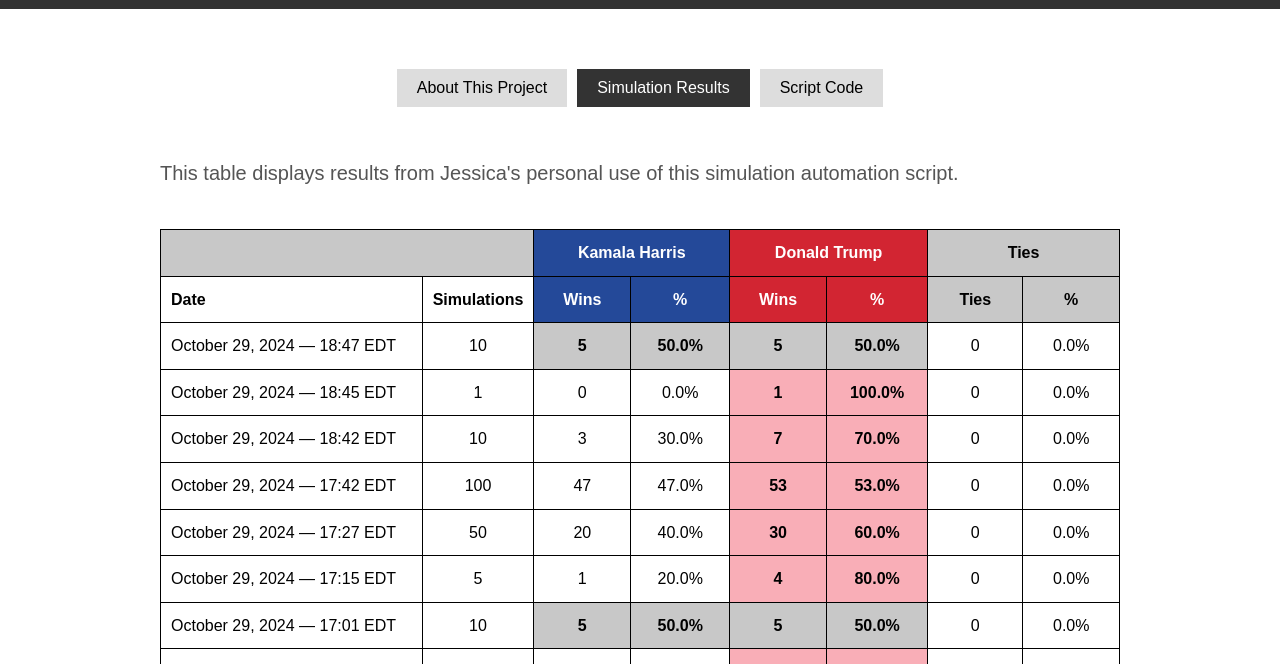
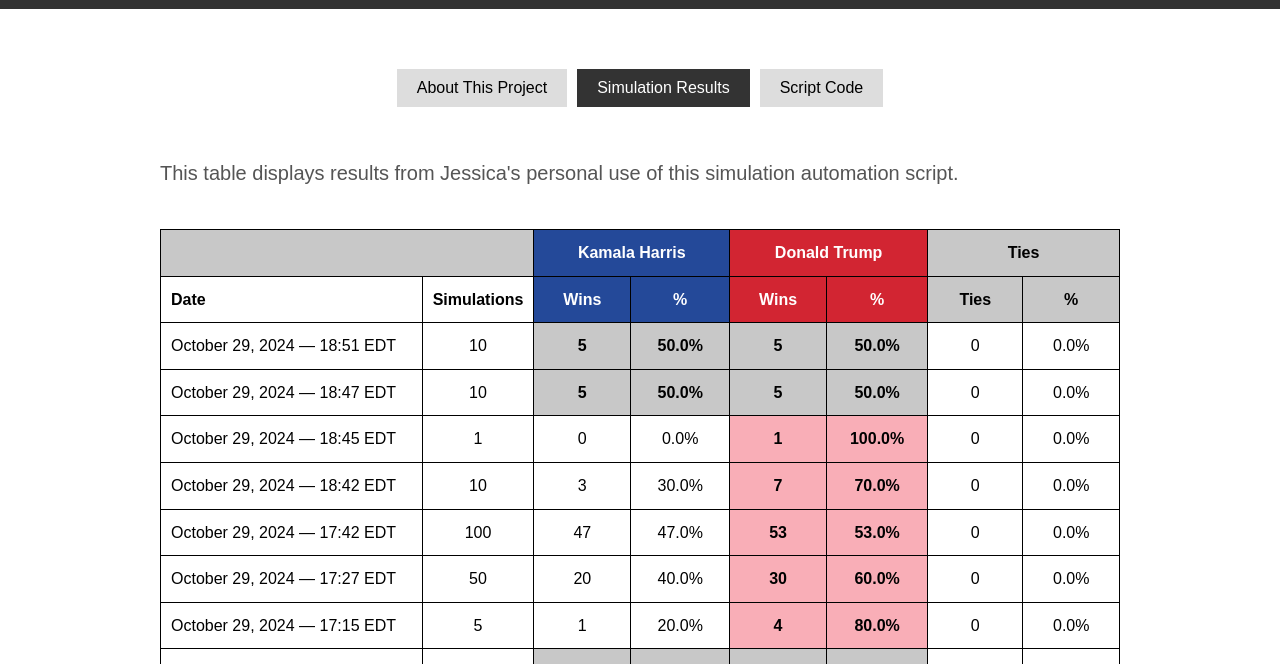
Before and after one commit to thejessicafelts/270toWin-Simulation-Automation, a plain HTML site: page index.html in a window 1280 px wide. Both pictures are taken after a click on the button "Simulation Results". Shown: the part 136-800 px from the top of the page. Drawn offline with Linux system fonts and the light colour scheme.

Commit message:
Add simulation results for set 6 on October 29, 2024, 18:51

```diff
--- a/index.html
+++ b/index.html
@@ -205,6 +205,17 @@ Harris: 269, Trump: 269
                     </tr>
                 </thead>
                 <tbody id="simulation-results">
+
+            <tr class="dem-rep-tie">
+                <td class="left">October 29, 2024 &mdash; 18:51 EDT</td>
+                <td class="center">10</td>
+                <td class="center dem-rep-tie">5</td>
+                <td class="center dem-rep-tie">50.0%</td>
+                <td class="center dem-rep-tie">5</td>
+                <td class="center dem-rep-tie">50.0%</td>
+                <td class="center ">0</td>
+                <td class="center ">0.0%</td>
+            </tr>
 
             <tr class="dem-rep-tie">
                 <td class="left">October 29, 2024 &mdash; 18:47 EDT</td>
```
Also changed, not shown: swingstates.txt.
